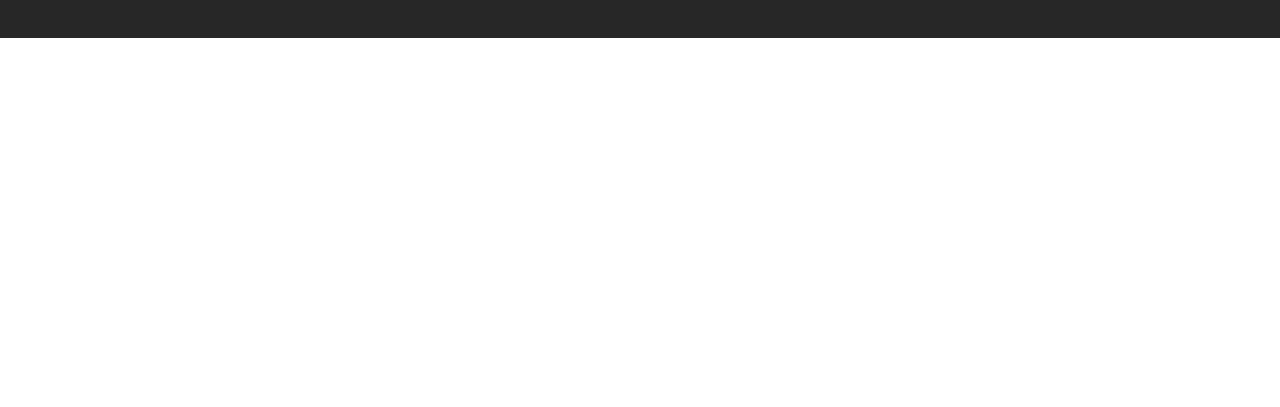
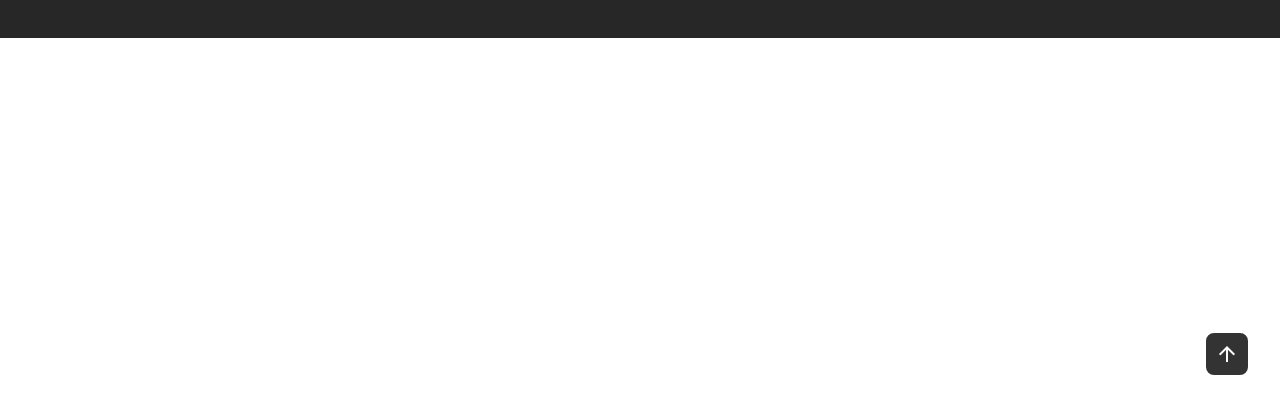
Before and after one commit to yerinko/starbucks-vanilla-app, a plain HTML site: page index.html in a window 1280 px wide. Shown: the part 393-800 px from the top of the page. Drawn offline with nearby package versions, Linux system fonts and the light colour scheme.

Commit message:
scroll to top

```diff
--- a/css/main.css
+++ b/css/main.css
@@ -252,3 +252,21 @@ footer .copyright {
 footer .logo {
   margin: 30px auto 0;
 }
+
+
+#to-top {
+  width: 42px;
+  height: 42px;
+  background-color: #333;
+  color: #fff;
+  border: 2px solid #fff;
+  border-radius: 10px;
+  cursor: pointer;
+  display: flex;
+  justify-content: center;
+  align-items: center;
+  position: fixed;
+  bottom: 30px;
+  right: 30px;
+  z-index: 9;
+}
--- a/index.html
+++ b/index.html
@@ -28,6 +28,10 @@
     <link rel="preconnect" href="https://fonts.gstatic.com" crossorigin>
     <link href="https://fonts.googleapis.com/css2?family=Nanum+Gothic:wght@400;700&display=swap" rel="stylesheet">
     <link rel="stylesheet" href="https://fonts.googleapis.com/icon?family=Material+Icons"/>
+
+<!--    GSAP & SCROLL TO TOP-->
+    <script src="https://cdnjs.cloudflare.com/ajax/libs/gsap/3.7.1/ScrollToPlugin.min.js" integrity="sha512-1OG9UO4krPizjtz/c9iDbjCqtXznBYdJeD4ccPaYfJHzC6F1qoQ3P1bgQ3J8lgCoK5qGVCqsY4+/RKjLDzITVQ==" crossorigin="anonymous" referrerpolicy="no-referrer"></script>
+
 
     <script defer src="./js/main.js"></script>
 </head>
@@ -398,5 +402,9 @@
     </div>
 </footer>
 
+<div id="to-top">
+    <div class="material-icons">arrow_upward</div>
+</div>
+
 </body>
 </html>
```
Also changed, not shown: js/main.js (line endings or trailing spaces).
